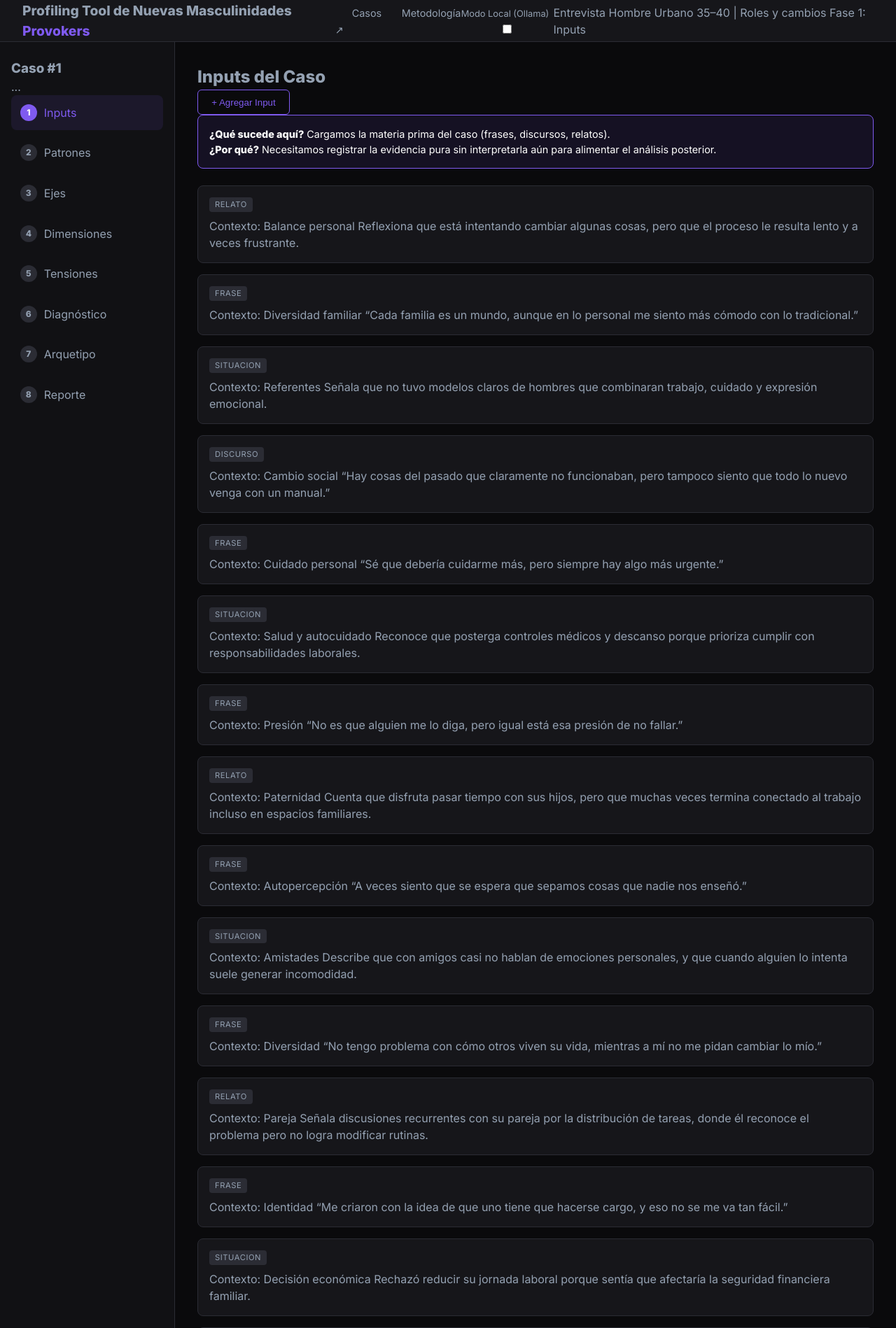
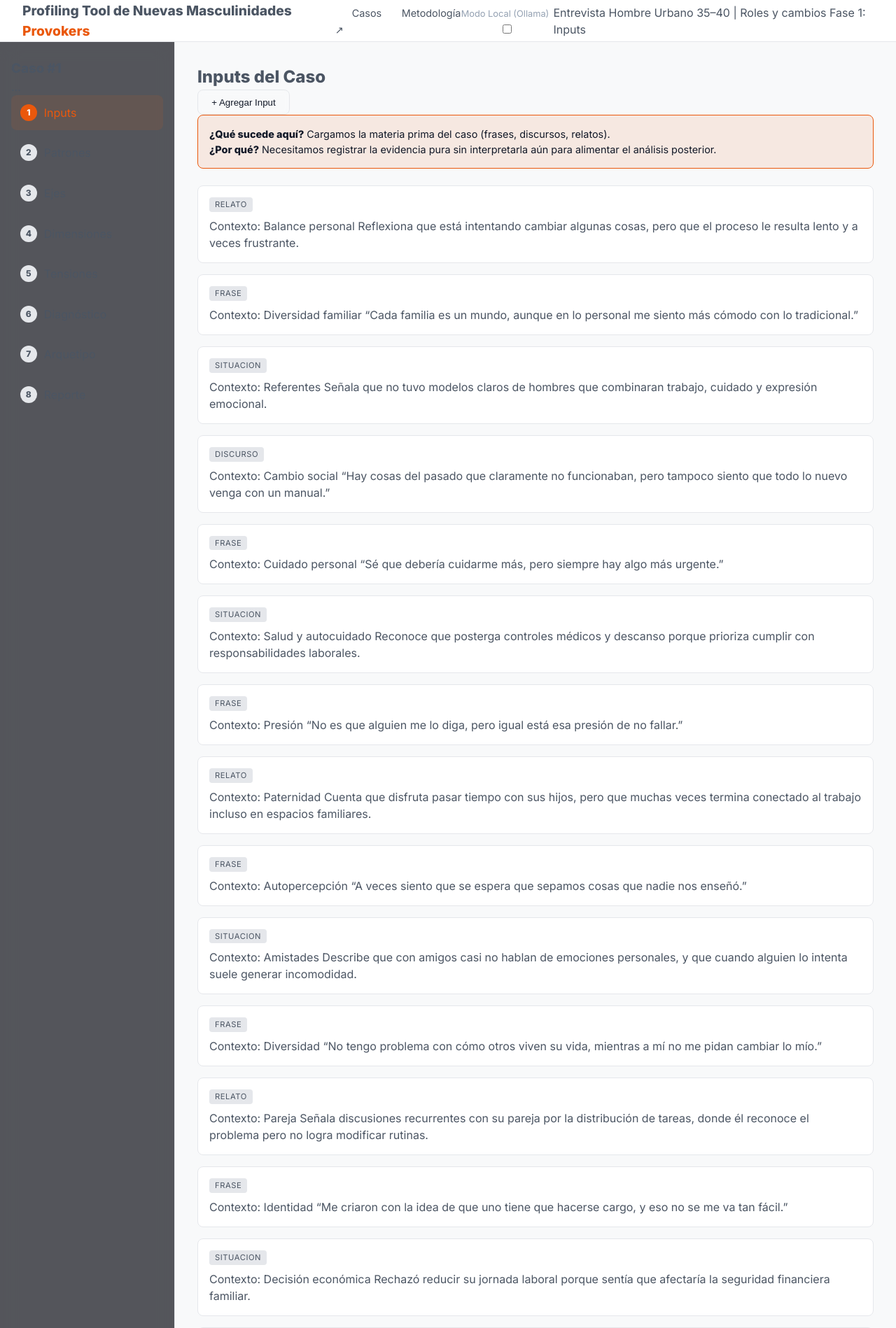
Before and after one commit to diegoturueno/provokers-tool, a Flask app: page /case/1 in a window 1280 px wide. Shown: the top 1898 px of the page at 70% size. Run offline with Flask 3, Linux system fonts and the light colour scheme; data comes from the database, SQL or seed files in the repository; both versions use the stored data as it was after the commit.

Commit message:
Add files via upload

```diff
--- a/static/style.css
+++ b/static/style.css
@@ -1,14 +1,15 @@
 :root {
-    --bg-color: #0a0a0c;
-    --card-bg: #16161a;
-    --sidebar-bg: #111114;
-    --text-main: #fffffe;
-    --text-secondary: #94a1b2;
-    --accent: #7f5af0;
-    --accent-hover: #6246ea;
-    --success: #2cb67d;
-    --border: #2b2c34;
-    --danger: #ef4565;
+    --bg-color: #f8f9fa;
+    --card-bg: #ffffff;
+    --sidebar-bg: #f1f3f5;
+    --text-main: #111827;
+    --text-secondary: #4b5563;
+    --accent: #ea580c;
+    /* Naranja vibrante */
+    --accent-hover: #c2410c;
+    --success: #10b981;
+    --border: #e5e7eb;
+    --danger: #ef4444;
 }
 
 * {
@@ -560,7 +585,9 @@ a {
 
 .sidebar {
     width: 250px;
-    background-color: var(--sidebar-bg);
+    background-color: rgba(15, 17, 23, 0.7);
+    backdrop-filter: blur(15px);
+    -webkit-backdrop-filter: blur(15px);
     border-right: 1px solid var(--border);
     padding: 1.5rem 1rem;
 }
@@ -586,7 +613,7 @@ a {
 }
 
 .phase-link.active {
-    background-color: rgba(127, 90, 240, 0.1);
+    background-color: rgba(234, 88, 12, 0.1);
     color: var(--accent);
 }
 
@@ -713,22 +740,39 @@ select:focus {
 }
 
 .primary-btn {
-    background-color: var(--accent);
+    background: linear-gradient(135deg, var(--accent) 0%, var(--accent-hover) 100%);
     color: white;
     border: none;
-    padding: 0.8rem 1.5rem;
-    border-radius: 6px;
+    padding: 0.8rem 1.6rem;
+    border-radius: 8px;
+    font-family: 'Outfit', sans-serif;
     font-weight: 600;
     cursor: pointer;
+    transition: all 0.3s ease;
+    box-shadow: 0 4px 15px rgba(234, 88, 12, 0.3);
+}
+
+.primary-btn:hover {
+    transform: translateY(-2px);
+    box-shadow: 0 6px 20px rgba(234, 88, 12, 0.5);
 }
 
 .secondary-btn {
-    background-color: transparent;
-    color: var(--accent);
-    border: 1px solid var(--accent);
+    background-color: rgba(255, 255, 255, 0.03);
+    backdrop-filter: blur(5px);
+    color: var(--text-main);
+    border: 1px solid var(--border);
     padding: 0.6rem 1.2rem;
-    border-radius: 6px;
+    border-radius: 8px;
+    font-family: 'Outfit', sans-serif;
+    font-weight: 500;
     cursor: pointer;
+    transition: all 0.2s ease;
+}
+
+.secondary-btn:hover {
+    background-color: rgba(255, 255, 255, 0.08);
+    border-color: rgba(255, 255, 255, 0.3);
 }
 
 .cancel-btn {
@@ -811,7 +855,7 @@ select:focus {
 }
 
 .info-banner {
-    background-color: rgba(127, 90, 240, 0.1);
+    background-color: rgba(234, 88, 12, 0.1);
     border: 1px solid var(--accent);
     color: var(--text-main);
     padding: 1rem;
```
Also changed, not shown: other parts of static/style.css (+37 -13 lines), phenoma.db.
